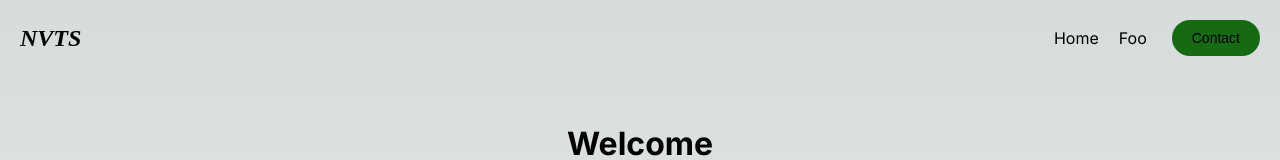
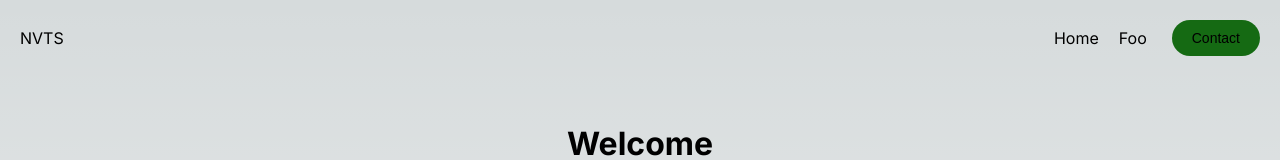
Before and after one commit to Erixun/nvts-v1, a Next.js app: page / in a window 1280 px wide. Shown: the top 160 px of the page. Built offline with nearby package versions, Linux system fonts and the light colour scheme.

Commit message:
flex wrap & cleanup

```diff
--- a/components/Header.module.css
+++ b/components/Header.module.css
@@ -1,21 +1,12 @@
 .header {
   display: flex;
+  flex-wrap: wrap;
+  row-gap: 10px;
   justify-content: space-between;
   align-items: center;
   padding: 20px;
-  /* background-color: #fff; */
-  /* border-bottom: 1px solid #eaeaea; */
-  /* box-shadow: 0 0 10px rgba(0, 0, 0, 0.1); */
 }
 
-.logo {
-  /* color: rgb(175, 28, 28); */
-  color: var(--brand-color);
-  font-weight: bold;
-  font-size: 24px;
-  font-style: italic;
-  font-family: serif;
-}
 
 .header a {
   /* color: #0070f3; */
@@ -31,3 +22,12 @@
   justify-content: space-between;
   align-items: center;
 }
+
+.button {
+  background-color: var(--nvts-green);
+  padding-inline: 20px;
+  padding-block: 10px;
+  border-radius: 25px;
+  font-size: 14px;
+  border: none;
+}
```
